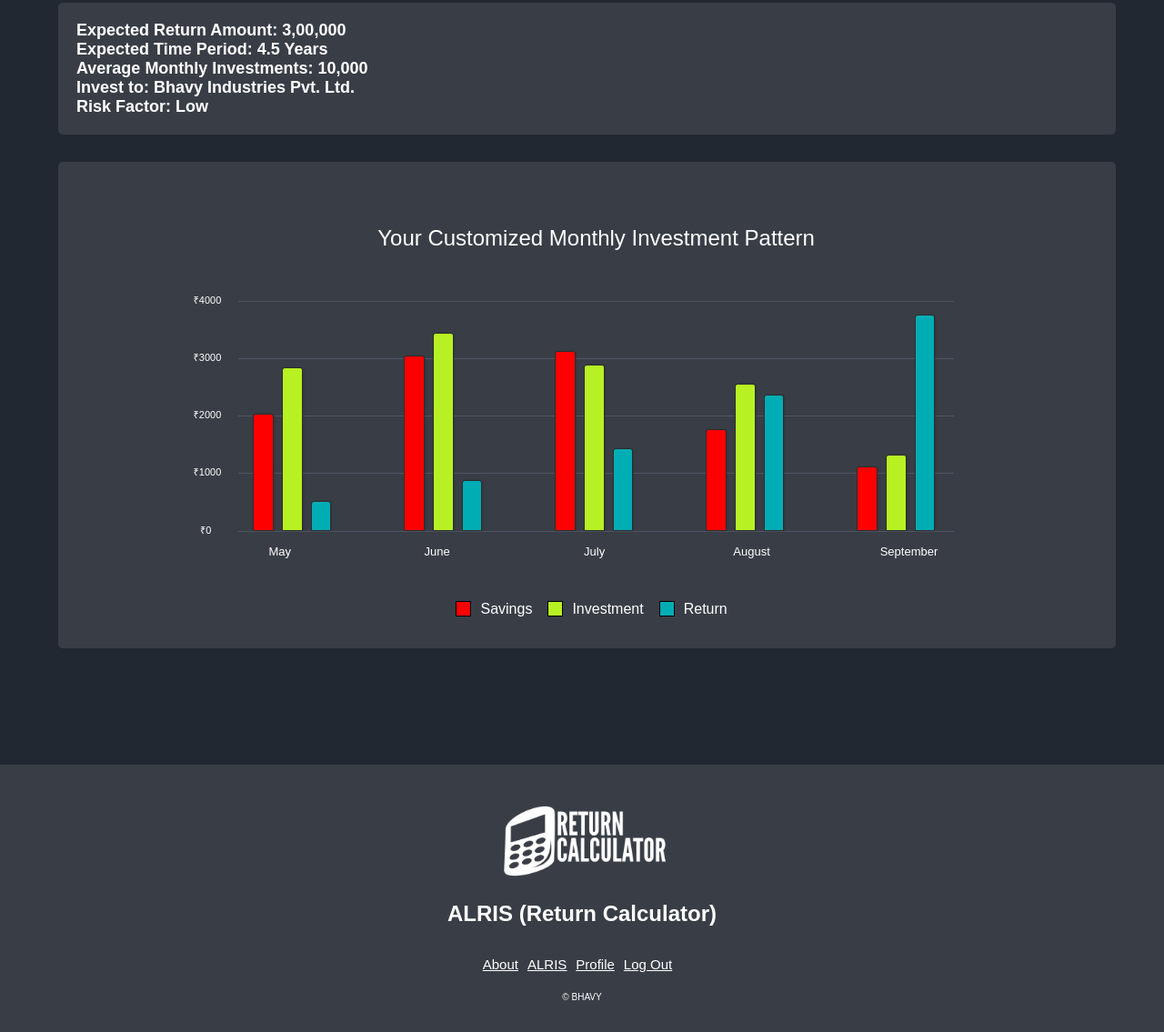
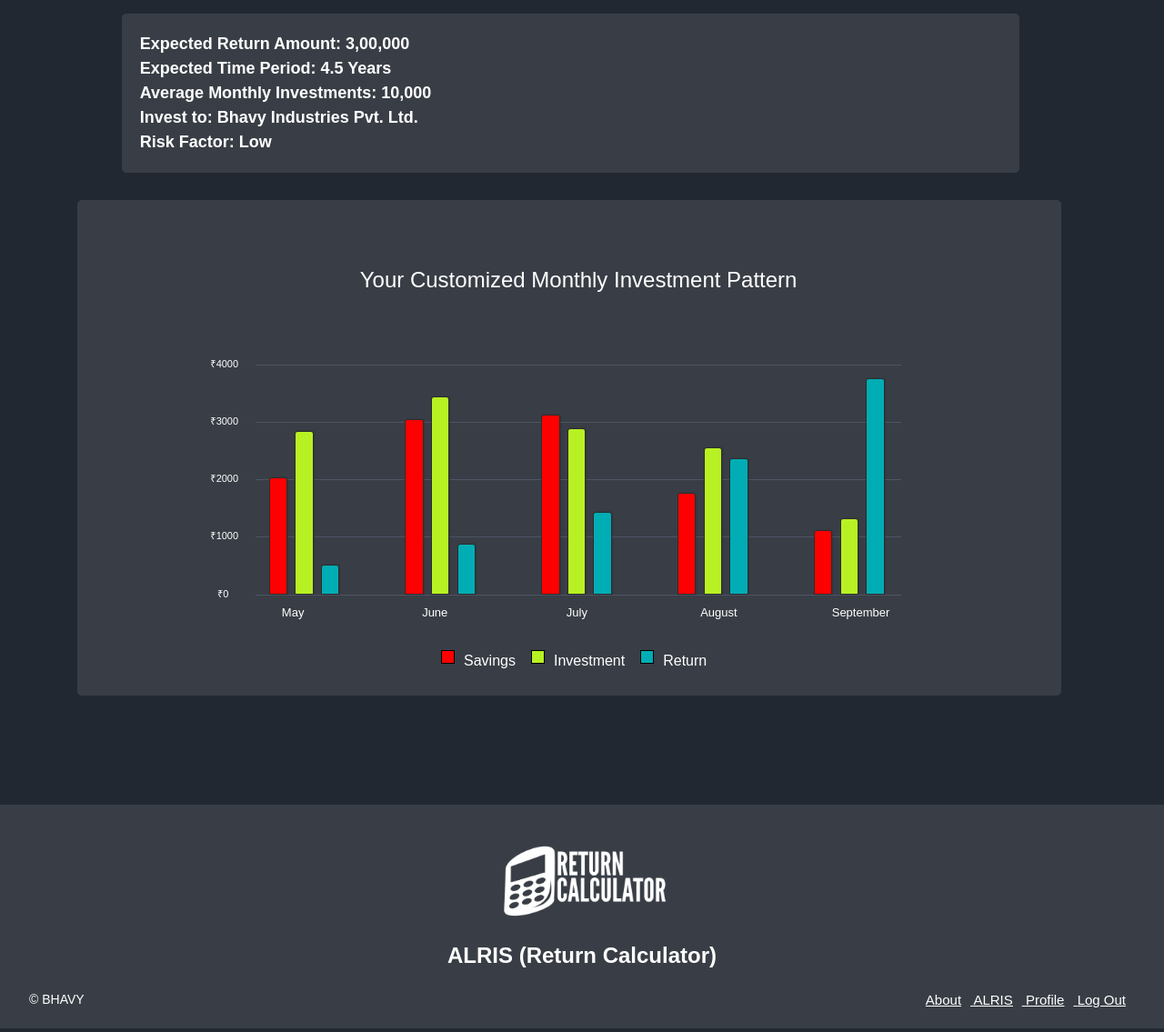
Before and after one commit to bhavy2908/alris-html, a plain HTML site: page return calculator/index.html in a window 1280 px wide. Shown: the part 927-2062 px from the top of the page at 91% size. Drawn offline with nearby package versions, Linux system fonts and the light colour scheme.

Commit message:
return calculator

```diff
--- a/return calculator/index.html
+++ b/return calculator/index.html
@@ -6,6 +6,9 @@
     <meta http-equiv="X-UA-Compatible" content="IE=edge">
     <meta name="viewport" content="width=device-width, initial-scale=1.0">
     <title>Return Calculator</title>
+    <link rel="stylesheet" href="https://cdnjs.cloudflare.com/ajax/libs/bootstrap/5.1.3/css/bootstrap.min.css"
+        integrity="sha512-GQGU0fMMi238uA+a/bdWJfpUGKUkBdgfFdgBm72SUQ6BeyWjoY/ton0tEjH+OSH9iP4Dfh+7HM0I9f5eR0L/4w=="
+        crossorigin="anonymous" referrerpolicy="no-referrer" />
     <link rel="stylesheet" href="style.css">
 </head>
 
@@ -274,21 +277,29 @@
 
     </div>
 
-    <br><br><br><br><br><br><br><br>
 
-    <footer style="background-color: #393E46; padding-top: 20px;" class="center">
+    <footer style="background-color: #393E46; padding-top: 20px; margin-top: 120px;" class="center">
 
-        <img src="./return calculator.png" alt="" srcset="" width="200px" style="margin-top: 20px; margin-bottom: 20px"><br>
-        <a style=" font-size: 2.4rem; font-weight: 600; ">ALRIS (Return Calculator)</a> <br><br><br><br>
-        <div style="font-size: 1.5rem;">
-            <u><a style="margin-right: 10px;">About</a><a href="../alris/index.html" style="color: white; margin-right: 10px;">ALRIS</a><a
-                    style="margin-right: 10px;">Profile</a><a style="margin-right: 10px;">Log Out</a></u>
+        <img src="./return calculator.png" alt="" srcset="" width="200px"
+            style="margin-top: 20px; margin-bottom: 20px"><br>
+        <a style=" font-size: 2.4rem; font-weight: 600; ">ALRIS (Return Calculator)</a>
+        <div class="container-fluid" style="padding: 20px 0px 20px 0px">
+            <div class="row">
+                <div class="col-6 text-start">
+                    <div style="font-size: 14px;">© BHAVY</div>
+                </div>
+                <div class="col-6 text-end">
+                    <div style="font-size: 1.5rem;">
+                        <u>
+                            <a style="margin-right: 10px;">About</a>
+                            <a href="../alris/index.html" style="color: white; margin-right: 10px;">ALRIS</a>
+                            <a style="margin-right: 10px;">Profile</a>
+                            <a style="margin-right: 10px;">Log Out</a>
+                        </u>
+                    </div>
+                </div>
+            </div>
         </div>
-        <br><br>
-        © BHAVY
-        <br>
-        <br><br><br>
-
     </footer>
 
 
--- a/return calculator/style.css
+++ b/return calculator/style.css
@@ -13,7 +13,7 @@ html, body {
 
 .nav {
     width: 100%;
-    height: 65px;
+    height: 85px;
     position: fixed;
     line-height: 65px;
     text-align: center;
@@ -61,7 +61,7 @@ html, body {
     text-decoration: none;
     color: #fff;
     line-height: 65px;
-    font-size: 2.4rem;
+    font-size: 2rem;
 }
 
 .nav div.main_list ul li a:hover {
@@ -915,3 +915,7 @@ html, body {
 .center {
     text-align: center;
 }
+
+.container-fluid{
+    width: 95%;
+}
```
